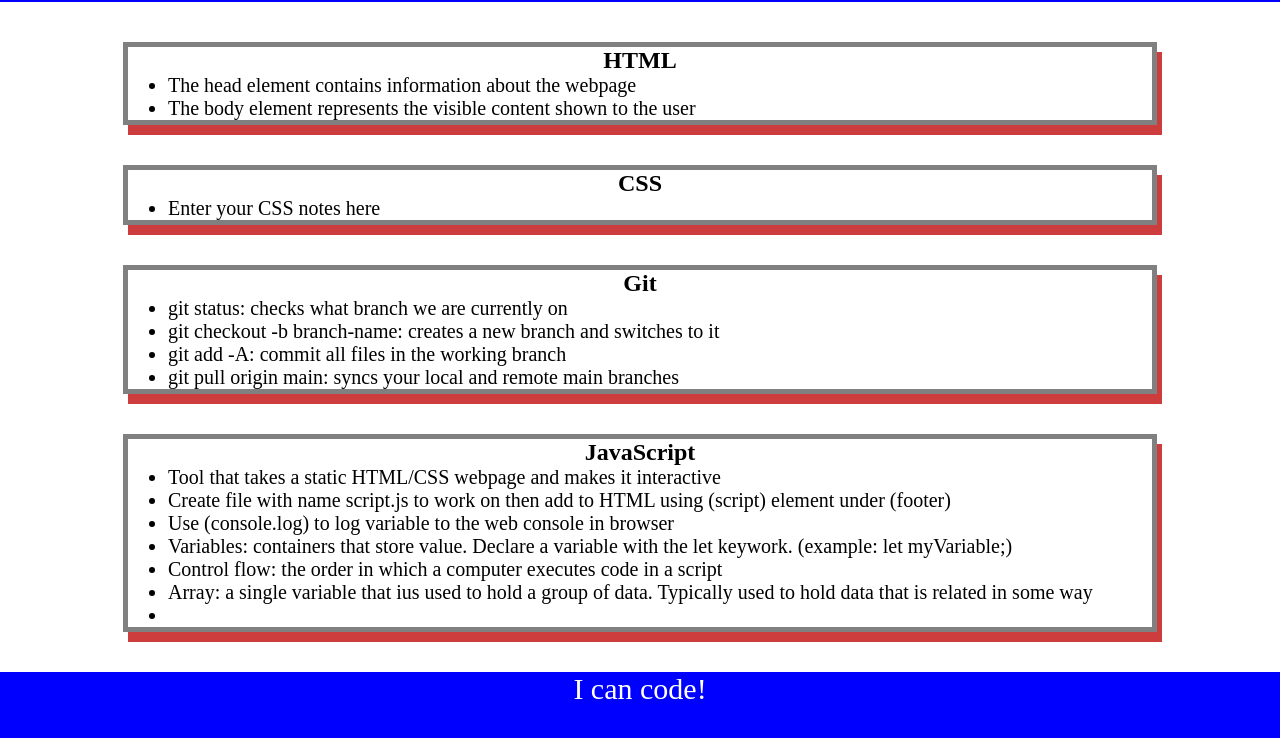
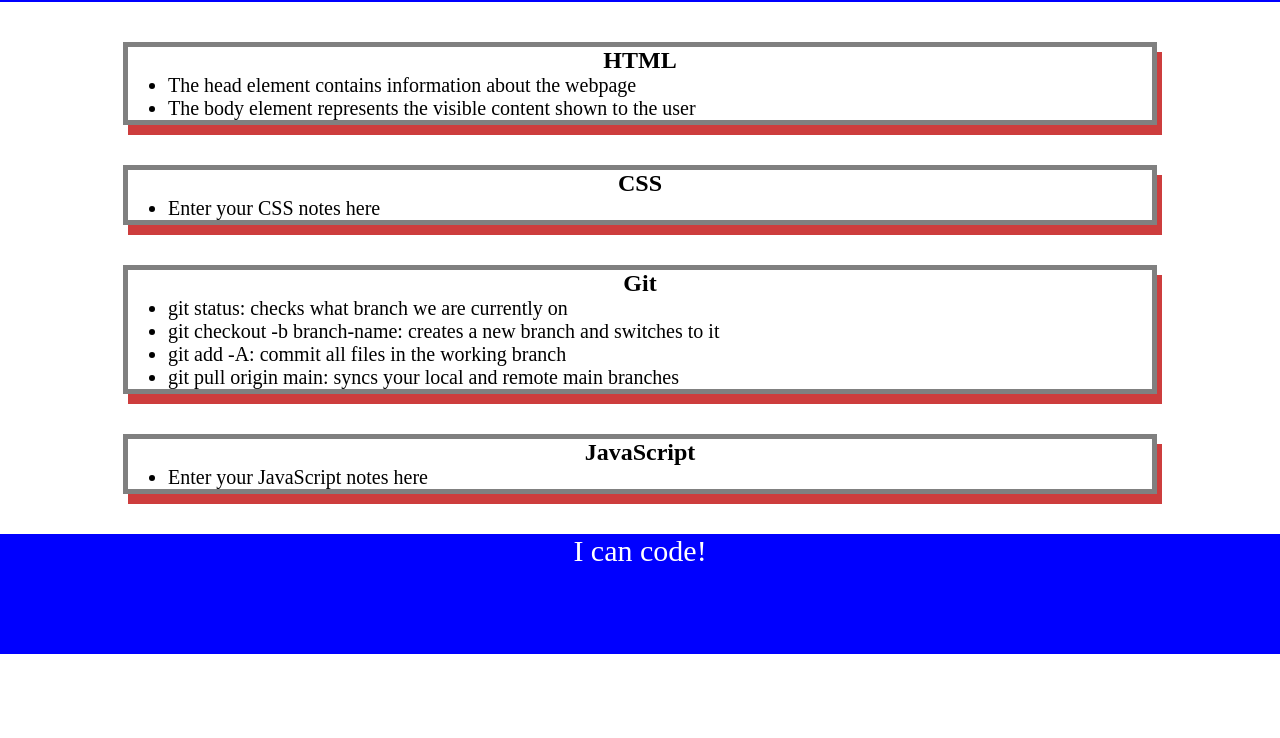
Before and after one commit to Justino11247/prework-study-guide, a plain HTML site: page prework-study-guide/index.html in a window 1280 px wide. Shown: the part 118-856 px from the top of the page. After the commit the page ends 800 px from the top, so only its background shows below. Drawn offline with Linux system fonts and the light colour scheme.

Commit message:
created the README file and updated the required information

```diff
--- a/prework-study-guide/assets/script.js
+++ /dev/null
@@ -1,17 +0,0 @@
-const topics = ['HTML', 'CSS', 'Git', 'JavaScript'];
-for(var x=0; x < topics.length; x++) {
-    console.log(topics[x]);
-}
-/*
-if (topic === 'HTML') {
- console.log("Let's study HTML!");
-} else if (topic === 'CSS') {
- console.log("Let's study CSS!");
-} else if (topic === 'Git') {
- console.log("Let's study Git!");
-} else if (topic === 'JavaScript') {
- console.log("Let's study JavaScript!");
-} else {
- console.log('Please try again!');
-}
-*/
--- a/prework-study-guide/index.html
+++ b/prework-study-guide/index.html
@@ -42,13 +42,7 @@
       <section class="card" id="javascript-section">
         <h2>JavaScript</h2>
         <ul>
-       <li>Tool that takes a static HTML/CSS webpage and makes it interactive</li>
-       <li>Create file with name script.js to work on then add to HTML using (script) element under (footer) </li>
-       <li>Use (console.log) to log variable to the web console in browser</li>
-       <li>Variables: containers that store value. Declare a variable with the let keywork. (example: let myVariable;)</li>
-       <li>Control flow: the order in which a computer executes code in a  script</li>
-       <li>Array: a single variable that ius used to hold a group of data. Typically used to hold data that is related in some way</li>
-       <li></li>
+       <li>Enter your JavaScript notes here</li>
         </ul>
       </section>
     </main>
```
Also changed, not shown: 1 other file.
